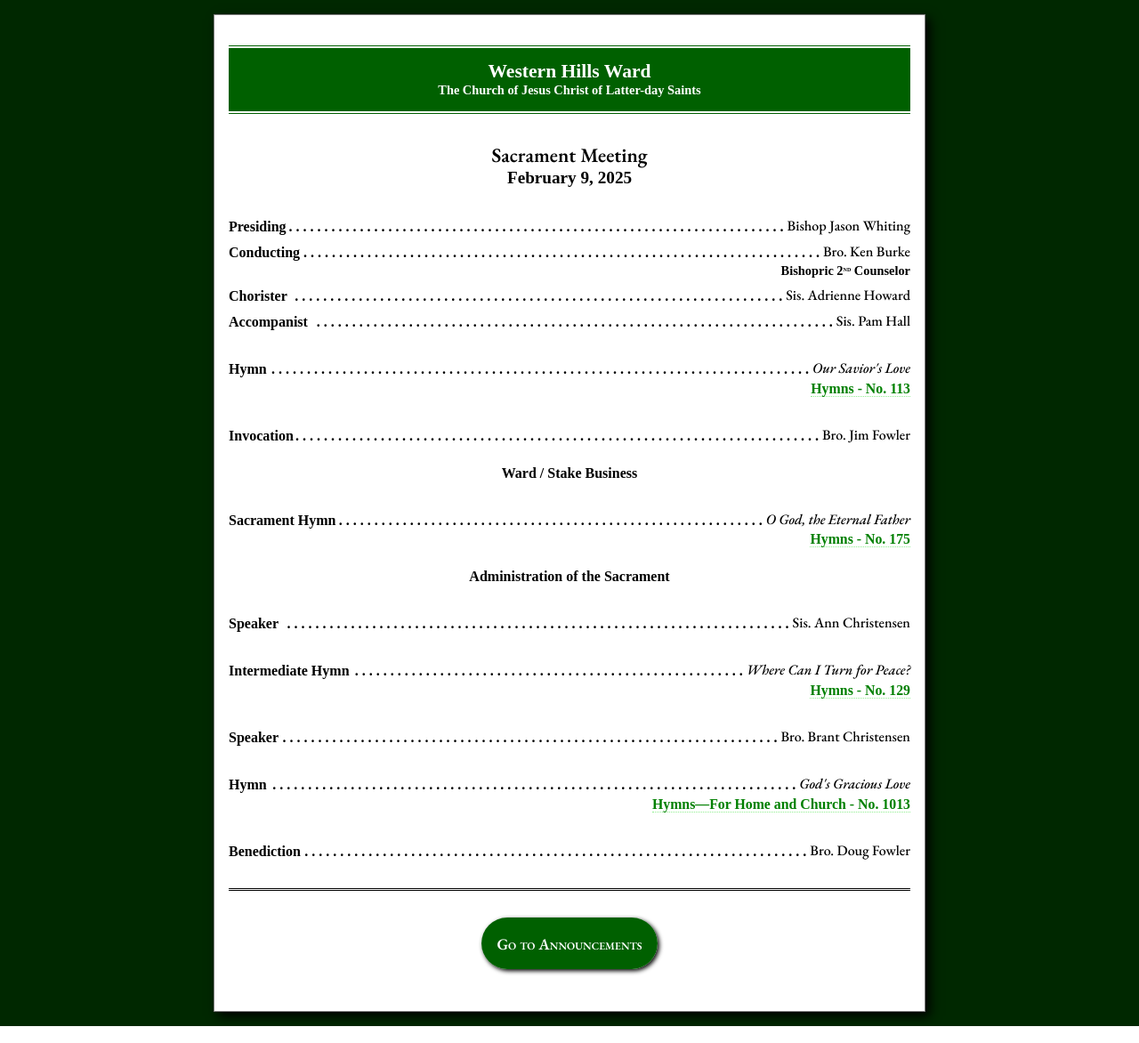
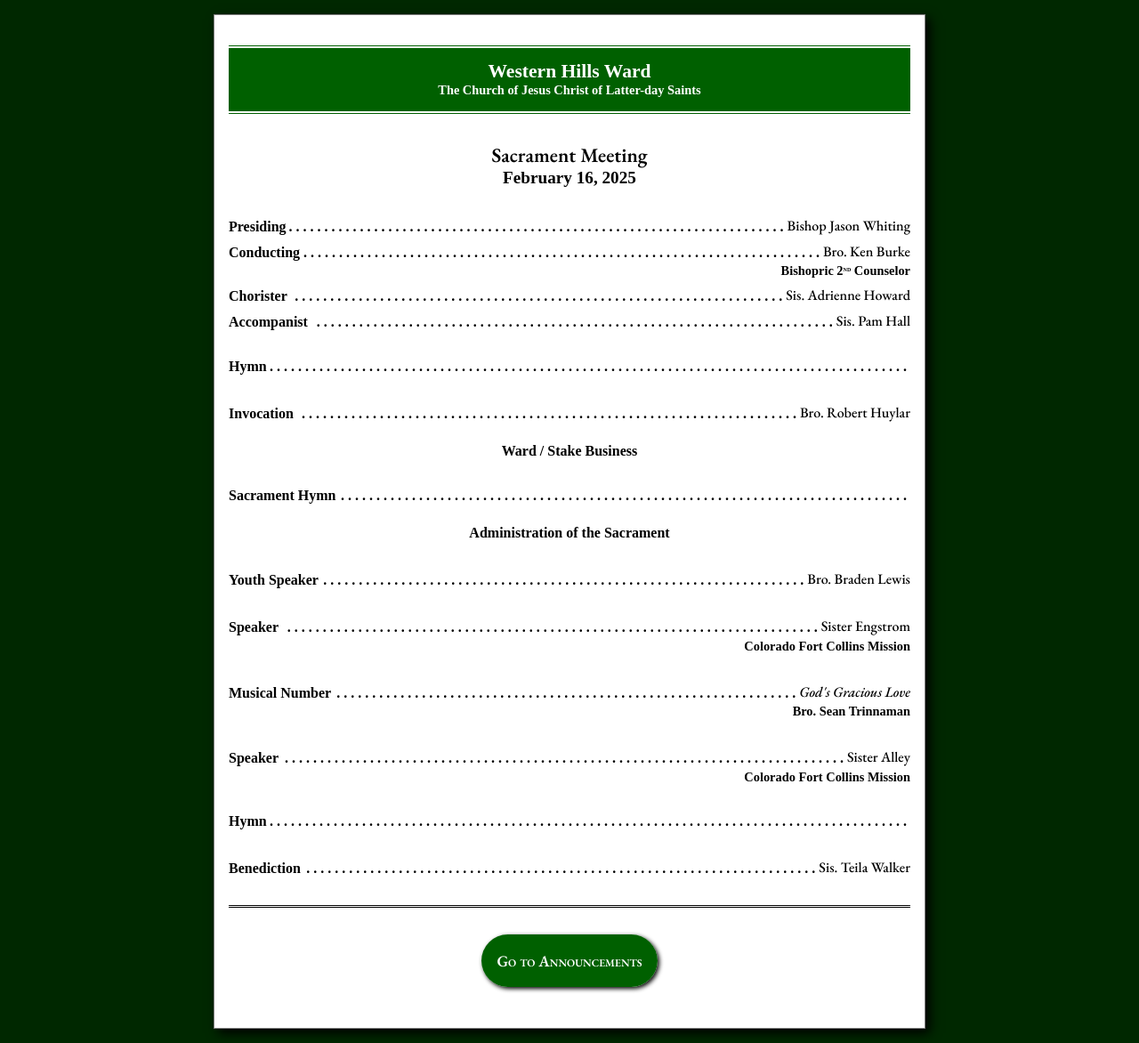
Before and after one commit to Wyoming-C64/westernhillsbulletin, a PHP site: page / in a window 1280 px wide. Shown: the whole page at 89% size. Run offline with PHP 8.4, Linux system fonts and the light colour scheme; some web fonts are replaced.

Commit message:
February 16, 2025

```diff
--- a/htdocs/globals.php
+++ b/htdocs/globals.php
@@ -1,6 +1,6 @@
 <?php
 
-$meetingDate = strtotime('February 9, 2025 10:30:00 am');
+$meetingDate = strtotime('February 16, 2025 10:30:00 am');
 $Fast_And_Testimony = FALSE;
 
 ?>
--- a/htdocs/index.php
+++ b/htdocs/index.php
@@ -59,46 +59,46 @@
 $hymns = array(
   'opening' => array(
     'assignment' => 'Hymn',
-    'reference' => 113,
-    'name' => "Our Savior's Love",
+    'reference' => 0,
+    'name' => " ",
   ),
   'sacrament' => array(
     'assignment' => 'Sacrament Hymn',
-    'reference' => 175,
-    'name' => "O God, the Eternal Father",
+    'reference' => 0,
+    'name' => " ",
     // 'tune' => 'Hancock',
   ),
   'closing' => array(
     'assignment' => 'Hymn',
-    'reference' => 1013,
-    'name' => "God's Gracious Love",
+    'reference' => 0,
+    'name' => " ",
   ),
 );
 
 $intermissionMusic = array(
+  // array(
+  //   'assignment' => 'Intermediate Hymn',
+  //   'name' => "Where Can I Turn for Peace?",
+  //   'reference' => 129,
+  //   // 'tune' => "",
+  // ),
   array(
-    'assignment' => 'Intermediate Hymn',
-    'name' => "Where Can I Turn for Peace?",
-    'reference' => 129,
-    // 'tune' => "",
-  ),
-  // array(
-  //   'assignment' => 'Musical Number',
-  //   'name' => '',
-  //   'subline' => ''
-  // )
+    'assignment' => 'Musical Number',
+    'name' => "<i>God's Gracious Love</i>",
+    'subline' => "Bro. Sean Trinnaman"
+  )
 );
 
 $firstSpeakers = array(
-  // array(
-  //   'assignment' => 'Youth Speaker',
-  //   'name' => 'Bro. Levi Bainbridge',
-  //   // 'subline' => 'Colorado Fort Collins Mission'
-  // ),
+  array(
+    'assignment' => 'Youth Speaker',
+    'name' => 'Bro. Braden Lewis',
+    // 'subline' => 'Colorado Fort Collins Mission'
+  ),
   array(
     'assignment' => 'Speaker',
-    'name' => 'Sis. Ann Christensen',
-    // 'subline' => ''
+    'name' => 'Sister Engstrom',
+    'subline' => 'Colorado Fort Collins Mission'
   ),
   // array(
   //   'assignment' => 'Speaker',
@@ -116,8 +116,8 @@
 $secondSpeakers = array(
   array(
     'assignment' => 'Speaker',
-    'name' => 'Bro. Brant Christensen',
-    // 'subline' => ''
+    'name' => 'Sister Alley',
+    'subline' => 'Colorado Fort Collins Mission'
   ),
   // array(
   //   'assignment' => 'Speaker',
@@ -141,12 +141,12 @@
 $prayers = array(
   'Invocation' => array(
     'assignment' => 'Invocation',
-    'name' => 'Bro. Jim Fowler',
+    'name' => 'Bro. Robert Huylar',
     // 'subline' => 'Colorado Fort Collins Mission'
   ),
   'Benediction' => array(
     'assignment' => 'Benediction',
-    'name' => 'Bro. Doug Fowler',
+    'name' => 'Sis. Teila Walker',
     // 'subline' => ''
   )
 );
@@ -181,6 +181,7 @@
 }
 
 function printHymn($hymn) {
+  if ($hymn['assignment'] == "Intermediate Hymn") {
     $hymn['tune'] = isset($hymn['tune']) ? $hymn['tune'] : FALSE;
     $bookReference = ($hymn['reference'] < 1000) ? "Hymns" : "Hymns&mdash;For Home and Church";
     $bookReference .= " - No. ".$hymn['reference'];
@@ -196,6 +197,9 @@
       $output .= '<div class="subline"><a href="'.makeHymnLink($hymn['reference'], $hymn['name'], $hymn['tune']).'" target="_blank">'.$bookReference.'</a></div>';
     }
     echo $output;
+  } else {
+    printItem($hymn);
+  }
 }
 
 ?>
--- a/htdocs/style.css
+++ b/htdocs/style.css
@@ -203,6 +203,11 @@
   margin-right: 2em;
 }
 
+.strong-small-caps {
+  font-variant: small-caps;
+  font-weight: bold;
+}
+
 .subline {
   width: 100%;
   font-family: 'Cormorant SC';
```
Also changed, not shown: htdocs/announcements.php (+39 -5 lines). Lines whose indentation alone changed are shown as unchanged.
